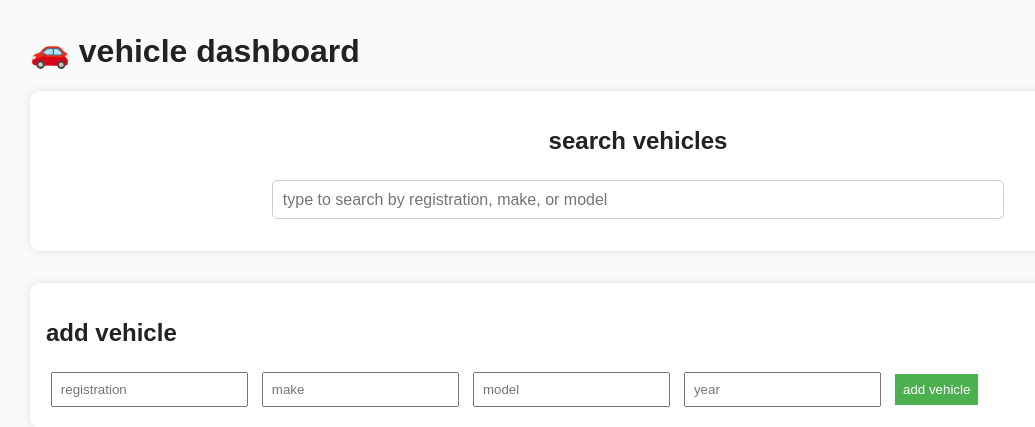
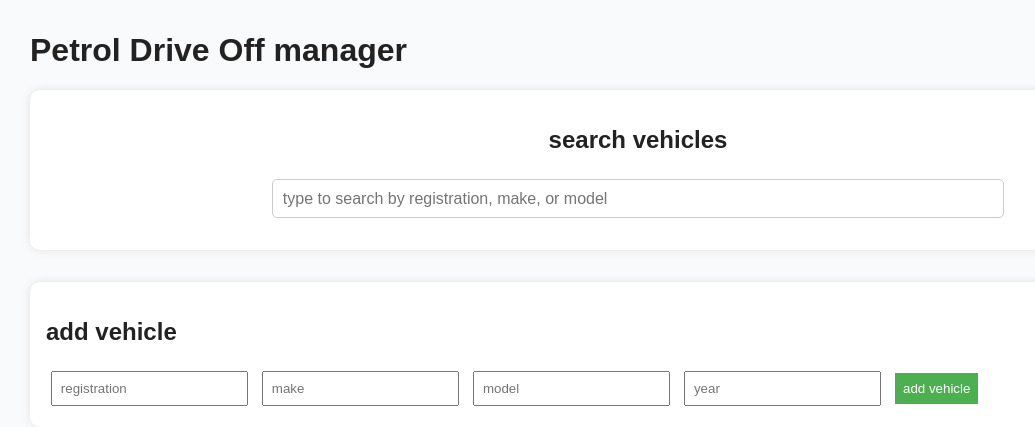
Before and after one commit to Regboy7/flask-rest-api-task, a Flask app: page / in a window 1280 px wide. Shown: the top 427 px of the page, without its empty margins (2-1037 px from the left). Run offline with Flask 3, Linux system fonts and the light colour scheme; data that the repository does not hold is empty.

Commit message:
Small scenario changes.

```diff
--- a/templates/index.html
+++ b/templates/index.html
@@ -6,7 +6,7 @@
     <link rel="stylesheet" href="{{ url_for('static', filename='style.css') }}">
 </head>
 <body>
-    <h1>🚗 vehicle dashboard</h1>
+    <h1>Petrol Drive Off manager</h1>
 
     <section id="search-section">
         <h2>search vehicles</h2>
@@ -48,9 +48,8 @@
 
     <section id="list-section">
         <h2>current vehicles</h2>
-        <table id="vehicleTable">
+        <table id="vehicleTable">   <!-- added data-sort attributes for sorting -->
             <thead>
-                <!-- added data-sort attributes for sorting -->
                 <tr>
                     <th data-sort="registration">registration</th>
                     <th data-sort="make">make</th>
```
